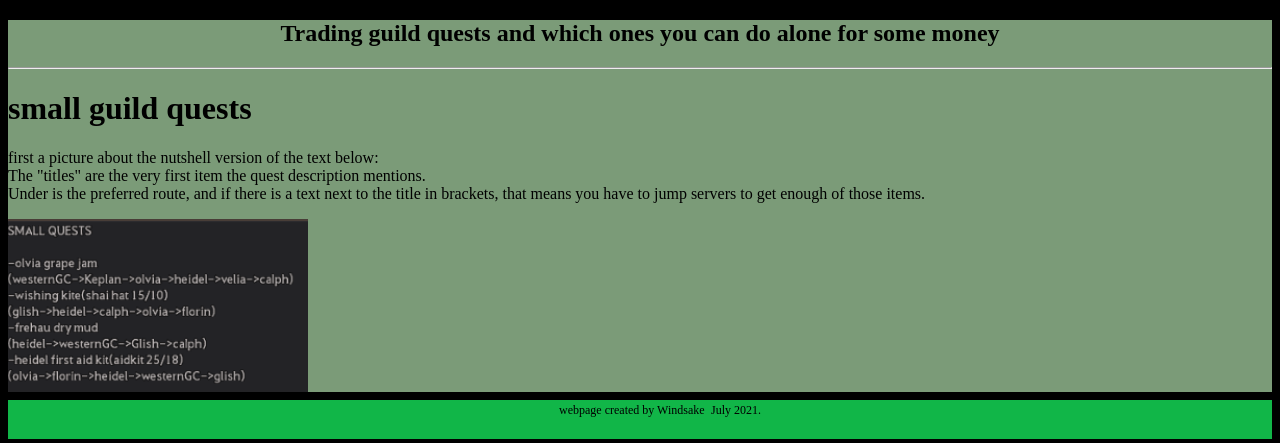
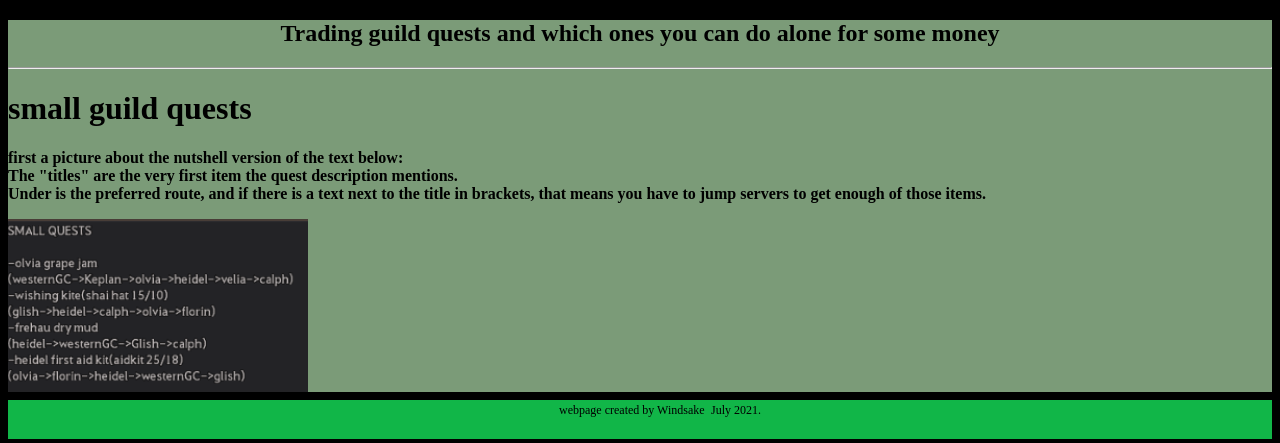
Before and after one commit to ghjbku/ghjbku.github.io, a PHP site: page /trade_guild_quests.html in a window 1280 px wide. Shown: the part 27-470 px from the top of the page. Run offline with PHP 8.4, Linux system fonts and the light colour scheme; some libraries are stand-ins or nearby versions.

Commit message:
changing font weight

```diff
--- a/index_style.css
+++ b/index_style.css
@@ -1,5 +1,6 @@
 body{
 background: black;
+font-weight: bold;
 }
 div {
     width: 100%;
--- a/style_for_chart.css
+++ b/style_for_chart.css
@@ -1,5 +1,6 @@
 body{
 background: black;
+font-weight: bold;
 }
 div {
     width: 100%;
--- a/style_for_quest.css
+++ b/style_for_quest.css
@@ -3,6 +3,9 @@ background: black;
 }
 div {
     width: 100%;
+}
+p{
+  font-weight: bolder;
 }
 .navbar{
     top:0;
```
